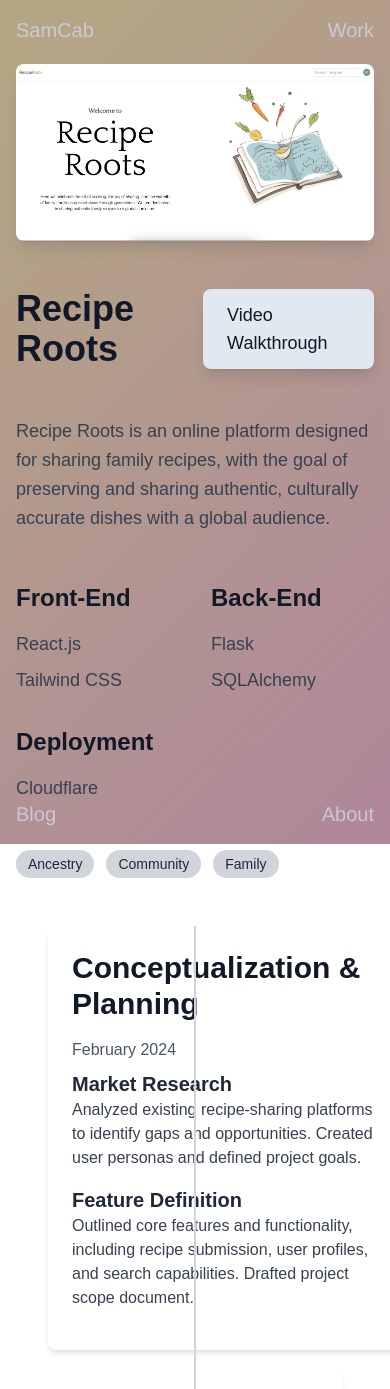
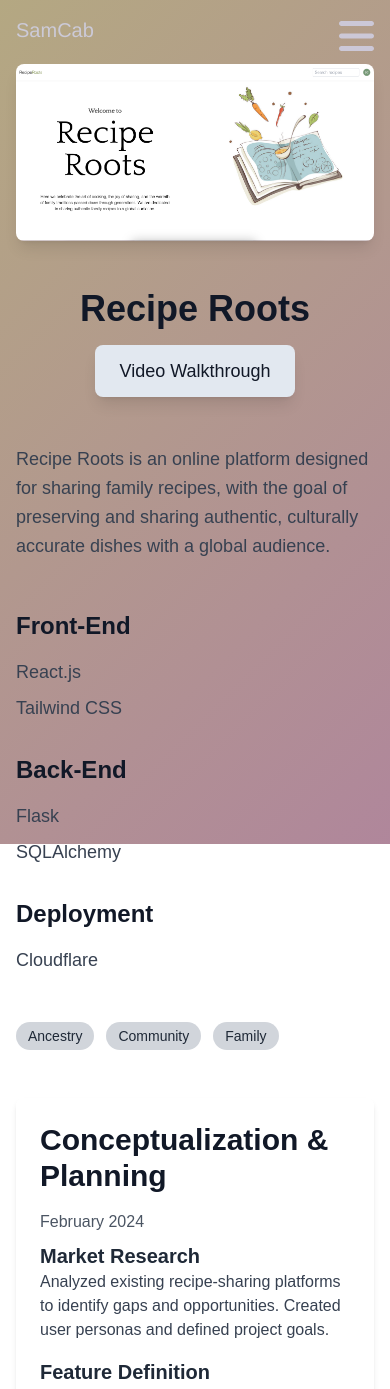
Before and after one commit to samanthacabrera/portfolio, a React (Create React App) app: page /projects/1 in a window 390 px wide. Shown: the top 1389 px of the page. Built offline with nearby package versions, Linux system fonts and the light colour scheme.

Commit message:
made changes to projectsList and projectPage for a better uxon mobile

```diff
--- a/src/Navbar.jsx
+++ b/src/Navbar.jsx
@@ -1,11 +1,12 @@
 import React, { useState, useEffect } from 'react';
 import { FontAwesomeIcon } from '@fortawesome/react-fontawesome';
 import { faLinkedin, faGithub } from '@fortawesome/free-brands-svg-icons';
-import { faCode } from '@fortawesome/free-solid-svg-icons';
+import { faCode, faBars, faTimes } from '@fortawesome/free-solid-svg-icons';
 import { useLocation, useHistory } from 'react-router-dom';
 
 const Navbar = () => {
   const [showFooter, setShowFooter] = useState(false);
+  const [isMenuOpen, setIsMenuOpen] = useState(false);
   const location = useLocation();
   const history = useHistory();
 
@@ -48,22 +49,37 @@ const Navbar = () => {
     }
   };
 
+  const toggleMenu = () => {
+    setIsMenuOpen(!isMenuOpen);
+  };
+
   return (
     <>
       <nav className="fixed inset-0 pointer-events-none text-xl">
         <div className="pointer-events-auto absolute top-4 left-4">
           <a id="homeIcon" href="/">Sam<span className="inline-block hover:rotate-6 hover:-translate-y-1 transition duration-300 ease-in-out"> Cab</span></a>
         </div>
-        <div className="pointer-events-auto absolute top-4 right-4">
+        <div className="pointer-events-auto absolute top-4 right-4 md:hidden">
+          <button onClick={toggleMenu} className="pointer-events-auto">
+            <FontAwesomeIcon icon={isMenuOpen ? faTimes : faBars} size="2x" />
+          </button>
+        </div>
+        <div className="pointer-events-auto absolute top-4 right-4 hidden md:flex space-x-4">
           <button onClick={() => handleNavigation('projects')} className="pointer-events-auto">Work</button>
-        </div>
-        <div className="pointer-events-auto absolute bottom-4 left-4">
           <button onClick={() => handleNavigation('blog')} className="pointer-events-auto">Blog</button>
-        </div>
-        <div className="pointer-events-auto absolute bottom-4 right-4">
           <a href="/about">About</a>
         </div>
       </nav>
+
+      {isMenuOpen && (
+        <div className="fixed inset-0 bg-black bg-opacity-50 flex justify-center items-center md:hidden">
+          <div className="bg-white rounded-lg shadow-lg p-8 space-y-4 text-center">
+            <button onClick={() => handleNavigation('projects')} className="block w-full text-xl">Work</button>
+            <button onClick={() => handleNavigation('blog')} className="block w-full text-xl">Blog</button>
+            <a href="/about" className="block w-full text-xl">About</a>
+          </div>
+        </div>
+      )}
 
       <footer className={`fixed max-w-fit bottom-4 rounded-full backdrop-blur-md inset-x-1/2 transform -translate-x-1/2 transition duration-500 ease-in-out ${showFooter ? 'opacity-100' : 'opacity-0 hidden'}`}>
         <div className="flex justify-center items-center space-x-8 py-2 px-4">
--- a/src/ProjectCard.jsx
+++ b/src/ProjectCard.jsx
@@ -9,7 +9,11 @@ const ProjectCard = ({ id, title, description, imageUrl, tags, currentlyWorkingO
                     WIP
                 </div>
             )}
-            <img src={imageUrl} alt={title} className="w-full min-h-max object-cover opacity-100" />
+            <img
+                src={imageUrl}
+                alt={title}
+                className="w-full min-h-max object-cover hidden sm:block" // Hide on small devices
+            />
             <div className="p-4 opacity-100">
                 <h3 className="text-xl mb-2">{title}</h3>
                 <p className="text-left mb-4">{description}</p>
--- a/src/ProjectPage.jsx
+++ b/src/ProjectPage.jsx
@@ -16,14 +16,14 @@ const ProjectPage = () => {
                 <img src={project.imageUrl} alt={project.title} className="w-full h-auto object-cover rounded-lg shadow-lg" />
             </div>
             <div className="space-y-12">
-                <div className="flex items-center justify-between">
+                <div className="flex flex-col md:flex-row items-center justify-between">
                     <h1 className="text-4xl md:text-5xl lg:text-6xl font-semibold text-gray-900">{project.title}</h1>
                     {project.deployed ? (
                         <a
                             href={project.link}
                             target="_blank"
                             rel="noopener noreferrer"
-                            className="inline-block text-lg text-gray-900 bg-slate-200 hover:bg-slate-100 rounded-lg px-6 py-3 transition duration-300 ease-in-out shadow-lg"
+                            className="inline-block text-lg text-gray-900 bg-slate-200 hover:bg-slate-100 rounded-lg px-6 py-3 transition duration-300 ease-in-out shadow-lg mt-4 md:mt-0"
                         >
                             Visit Site
                         </a>
@@ -32,7 +32,7 @@ const ProjectPage = () => {
                             href={project.link}
                             target="_blank"
                             rel="noopener noreferrer"
-                            className="inline-block text-lg text-gray-900 bg-slate-200 hover:bg-slate-100 rounded-lg px-6 py-3 transition duration-300 ease-in-out shadow-lg"
+                            className="inline-block text-lg text-gray-900 bg-slate-200 hover:bg-slate-100 rounded-lg px-6 py-3 transition duration-300 ease-in-out shadow-lg mt-4 md:mt-0"
                         >
                             Video Walkthrough
                         </a>
@@ -40,7 +40,7 @@ const ProjectPage = () => {
                 </div>
                 <p className="text-lg md:text-xl lg:text-2xl text-gray-700 leading-relaxed">{project.description}</p>
 
-                <div className="flex flex-wrap gap-8 mb-8">
+                <div className="flex flex-col md:flex-row flex-wrap gap-8 mb-8">
                     <div className="flex-1">
                         <h2 className="text-2xl font-semibold text-gray-900 mb-4">Front-End</h2>
                         <ul className="list-none space-y-2 text-gray-700">
@@ -78,11 +78,10 @@ const ProjectPage = () => {
                     ))}
                 </div>
 
-                <div className="relative">
-                    <div className="absolute left-1/2 top-0 h-full border-l-2 border-gray-300 transform -translate-x-1/2"></div>
+                <div className="space-y-12">
                     {project.timeline.map((phase, index) => (
-                        <div key={index} className={`flex flex-col mb-12 ${index % 2 === 0 ? 'items-start' : 'items-end'}`}>
-                            <div className={`bg-white bg-opacity-30 p-6 rounded-lg shadow-md max-w-md w-full ${index % 2 === 0 ? 'ml-8' : 'mr-8'} ${index > 0 ? '-mt-8' : ''}`}>
+                        <div key={index} className="flex justify-center mb-12">
+                            <div className="bg-white bg-opacity-30 p-6 rounded-lg shadow-md max-w-md w-full">
                                 <h2 className="text-3xl font-semibold text-gray-900 mb-4">{phase.title}</h2>
                                 <p className="text-gray-600 mb-2">{phase.date}</p>
                                 {phase.subsections.map((subsection, subIndex) => (
--- a/src/ProjectsList.jsx
+++ b/src/ProjectsList.jsx
@@ -19,6 +19,7 @@ const Projects = () => {
                                 imageUrl={project.imageUrl}
                                 tags={project.tags}
                                 currentlyWorkingOn={project.currentlyWorkingOn}
+                                hideImage="sm:hidden"
                             />
                         </div>
                     </Link>
```
